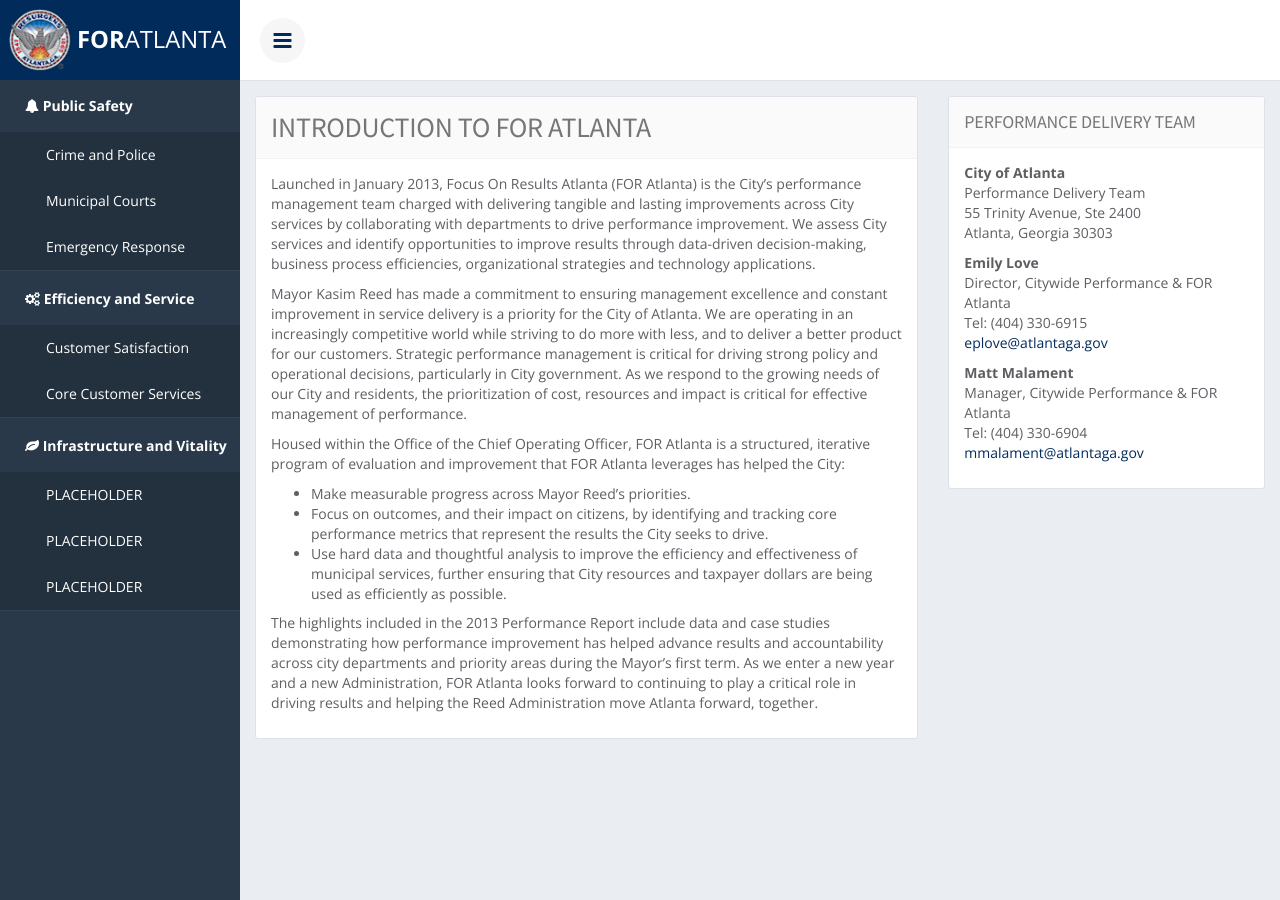
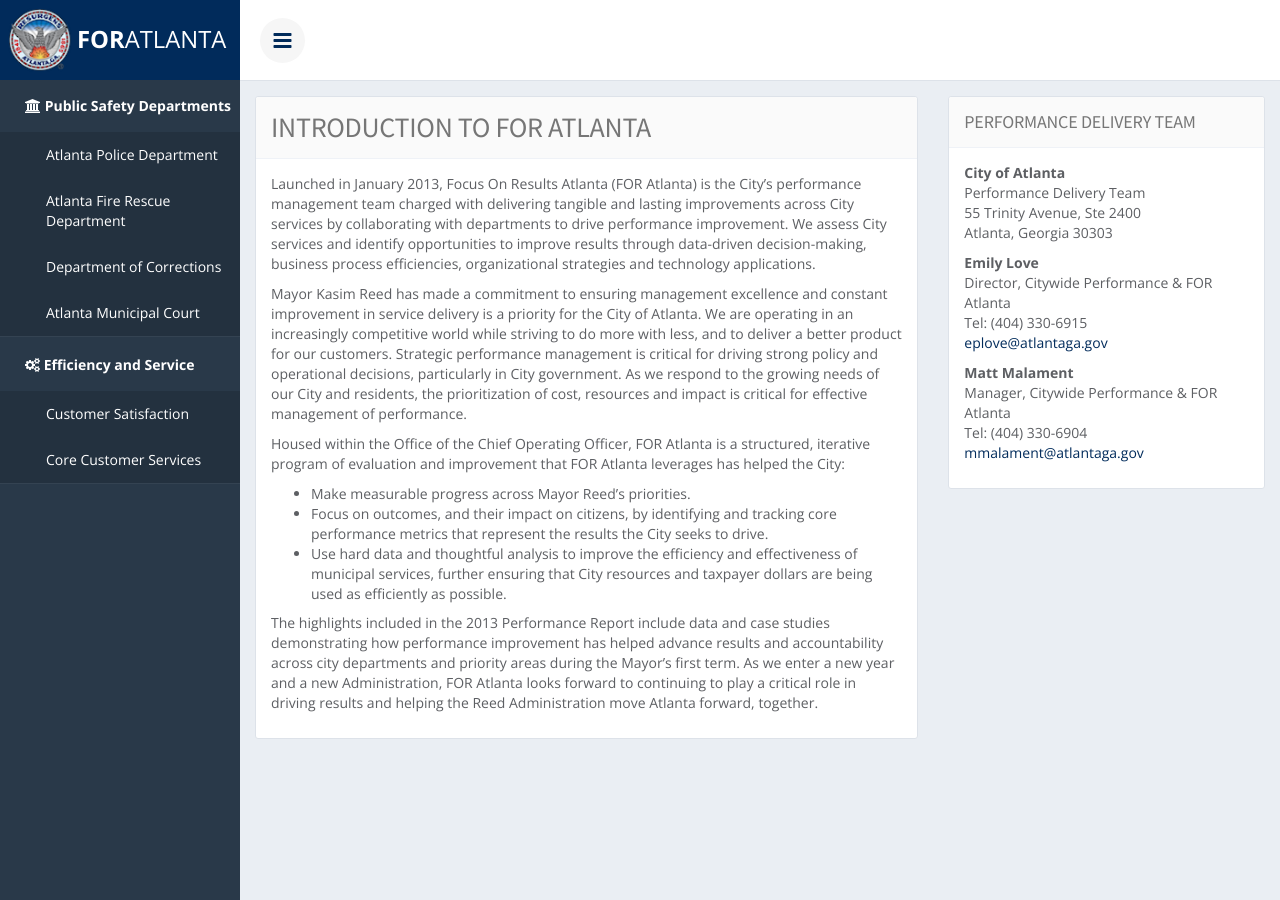
Before and after one commit to foratlanta/foratlanta.github.io, a Jekyll site: the page built from index.html, in a window 1280 px wide and 900 px high. Built offline with Jekyll 4.4.1, drawn with Linux system fonts in a browser that asks for light colours; nearby versions of some CDN libraries; Markdown is read by kramdown in place of the engine named in the settings.

Commit message:
updated the side bar menu

```diff
--- a/_layouts/default.html
+++ b/_layouts/default.html
@@ -13,7 +13,7 @@
   <link rel="stylesheet" href="{{ site.baseurl }}/css/styles.css">
   <link href='http://fonts.googleapis.com/css?family=Source+Sans+Pro:300,400,600,700,900,300italic,400italic,600italic,700italic,900italic' rel='stylesheet' type='text/css'>
   <link href='http://fonts.googleapis.com/css?family=Open+Sans:400,700' rel='stylesheet' type='text/css'>
-  <link href="//netdna.bootstrapcdn.com/font-awesome/4.0.3/css/font-awesome.css" rel="stylesheet">
+  <link href="//netdna.bootstrapcdn.com/font-awesome/4.1.0/css/font-awesome.css" rel="stylesheet">
   <script type="text/javascript">
     var chartOptions=[];
   </script>
@@ -33,30 +33,23 @@
         </button>
       </div>
     </header>
-    <aside class="sidebar">
+       <aside class="sidebar">
       <div id="leftside-navigation" class="nano">
         <ul class="nano-content">
           <li class="sub-menu">
-            <strong><i class="fa fa-bell"></i> <span>Public Safety</span></strong>
+            <strong><i class="fa fa-university"></i> <span>Public Safety Departments</span></strong>
             <ul>
-              <li{% if page.pid == 10 %} class="active"{% endif %}><a href="{{ site.baseurl }}/charts/public-safety.html">Crime and Police</a></li>
-              <li{% if page.pid == 20 %} class="active"{% endif %}><a href="{{ site.baseurl }}/charts/municipal-courts.html">Municipal Courts</a></li>
-              <li{% if page.pid == 30 %} class="active"{% endif %}><a href="{{ site.baseurl }}/charts/emergency-response.html">Emergency Response</a></li>
+              <li><a href="{{ site.baseurl }}/charts/apd.html">Atlanta Police Department</a></li>
+              <li><a href="{{ site.baseurl }}/charts/afr.html">Atlanta Fire Rescue Department</a></li>
+              <li><a href="{{ site.baseurl }}/charts/doc.html">Department of Corrections</a></li>
+              <li><a href="{{ site.baseurl }}/charts/court.html">Atlanta Municipal Court</a></li>
             </ul>
           </li>
           <li class="sub-menu">
             <strong><i class="fa fa-cogs"></i> <span>Efficiency and Service</span></strong>
             <ul>
-              <li{% if page.pid == 40 %} class="active"{% endif %}><a href="{{ site.baseurl }}/charts/customer-satisfaction.html">Customer Satisfaction</a></li>
-              <li{% if page.pid == 50 %} class="active"{% endif %}><a href="{{ site.baseurl }}/charts/core-customer-services.html">Core Customer Services</a></li>
-            </ul>
-          </li>
-          <li class="sub-menu">
-            <strong><i class="fa fa-leaf"></i> <span>Infrastructure and Vitality</span></strong>
-            <ul>
-              <li><a href="#">PLACEHOLDER</a></li>
-              <li><a href="#">PLACEHOLDER</a></li>
-              <li><a href="#">PLACEHOLDER</a></li>
+              <li><a href="{{ site.baseurl }}/charts/customer-satisfaction.html">Customer Satisfaction</a></li>
+              <li><a href="{{ site.baseurl }}/charts/core-customer-services.html">Core Customer Services</a></li>
             </ul>
           </li>
         </ul>
```
